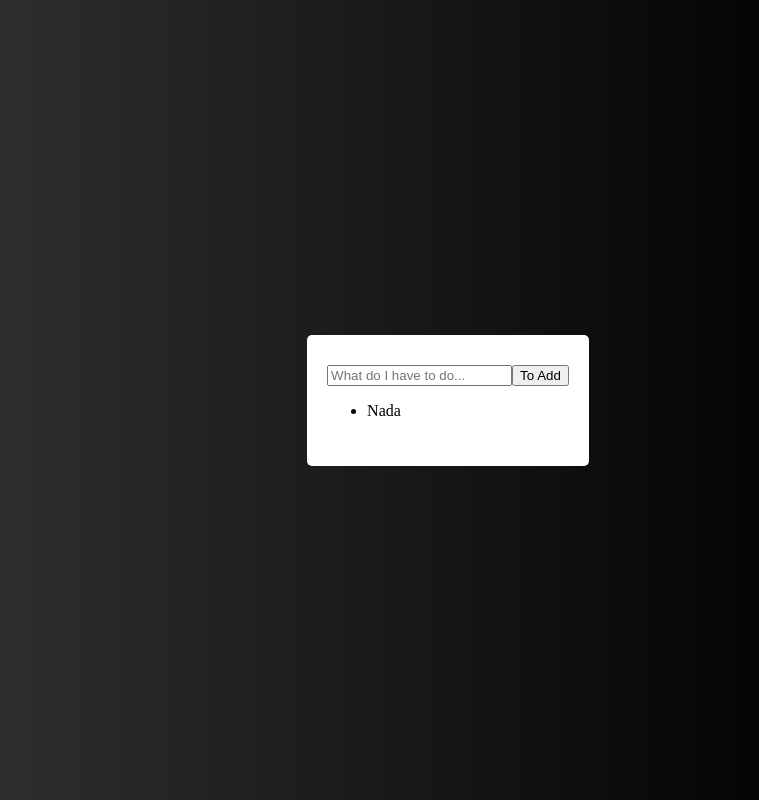
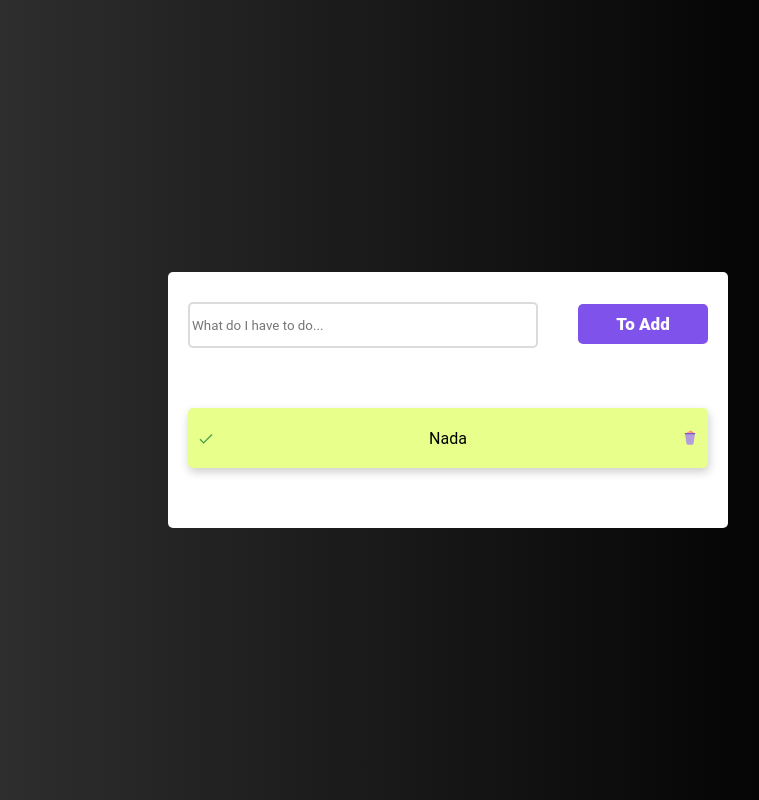
Before and after one commit to maxdouglasb/projetoReactInicio, a React (Vite) app in the folder vite-project/: page / in a window 1280 px wide. Shown: the whole page, without its empty margins (192-951 px from the left). Built offline with nearby package versions, Linux system fonts and the light colour scheme.

Commit message:
commit props

```diff
--- a/vite-project/package.json
+++ b/vite-project/package.json
@@ -12,6 +12,7 @@
   "dependencies": {
     "react": "^18.2.0",
     "react-dom": "^18.2.0",
+    "react-icons": "^5.1.0",
     "styled-components": "^6.1.8",
     "uuid": "^9.0.1"
   },
--- a/vite-project/src/App.jsx
+++ b/vite-project/src/App.jsx
@@ -1,34 +1,39 @@
 import { v4 as uuid } from "uuid";
 import React, { useState } from "react";
-import {Container,TodoList} from './styles.js'
+import { Container, Input, TodoList, Button,ListItem } from './styles.js'
+import { FcFullTrash, FcCheckmark } from 'react-icons/fc'
 
 
 
 
 
 const App = () => {
-  const [itemList, setItemList] = useState([{ key: uuid(), task: "Nada" }]);
+  const [itemList, setItemList] = useState([{ key: uuid(), task: "Nada" ,finished:true }]);
   const [task, setTask] = useState('');
 
   const add = (event) => {
     setTask(event.target.value)
   };
   const toAdd = () => {
-    setItemList([...itemList, { id: uuid(), task }])
+    setItemList([...itemList, { id: uuid(), task, finished:false }])
     console.log(itemList)
   };
 
   return (
     <Container >
       <TodoList>
-      <input onChange={add} placeholder="What do I have to do..." />
-      <button onClick={toAdd}>To Add</button>
+        <Input onChange={add} placeholder="What do I have to do..." />
+        <Button onClick={toAdd}>To Add</Button>
 
-      <ul>
-        {itemList.map((task) => (
-          <li key={task.key}>{task.task}</li>
-        ))}
-      </ul>
+        <ul>
+          {itemList.map((task) => (
+            <ListItem>
+              <FcCheckmark />
+              <li key={task.key}>{task.task}</li>
+              <FcFullTrash />
+            </ListItem>
+          ))}
+        </ul>
       </TodoList>
     </Container>
   );
--- a/vite-project/src/globalStyles.js
+++ b/vite-project/src/globalStyles.js
@@ -7,6 +7,10 @@ const GlobalStyles = createGlobalStyle `
         box-sizing: border-box;
         outline: none;
     }
+    *{
+        font-family: "Roboto", sans-serif;
+    }
 `;
 
+
 export default GlobalStyles;
--- a/vite-project/src/styles.js
+++ b/vite-project/src/styles.js
@@ -7,11 +7,49 @@ export const Container = styled.div `
   display: flex;
   justify-content: center;
   align-items: center;
-
 `;
 export const TodoList = styled.div `
   background: white;
   padding: 30px 20px;
   border-radius: 5px;
+  ul {
+    padding: 0;
+    margin-top: 60px;
+  }
+`;
+export const Input = styled.input `
+  border: 2px solid rgba(209, 211, 212, 0.8);
+  border-radius: 5px;
+  height: 40px;
+  width: 342px;
+  margin-right: 40px;
+`;
+export const Button = styled.button `
+  background: rgba(128, 82, 236, 1);
+  border: none;
+  border-radius: 5px;
+  font-size: 17px;
+  font-weight: 900;
+  line-height: 2.5px;
+  text-align: center;
+  color: rgba(255, 255, 255, 1);
+  width: 130px;
+  height: 40px;
+`;
 
+export const ListItem = styled.div `
+  box-shadow: 1px 4px 10px 0px rgba(0, 0, 0, 0.2);
+  border-radius: 5px;
+  background: rgba(232, 255, 139, 1);
+  height: 60px;
+  display: flex;
+  justify-content: space-between;
+  align-items: center;
+  margin-bottom: 30px;
+  padding: 0 10px;
+  width: 500px;
+
+  li {
+    list-style: none;
+  }
 `;
```
Also changed, not shown: 1 other file (tests, documents, lock files or other folders).
